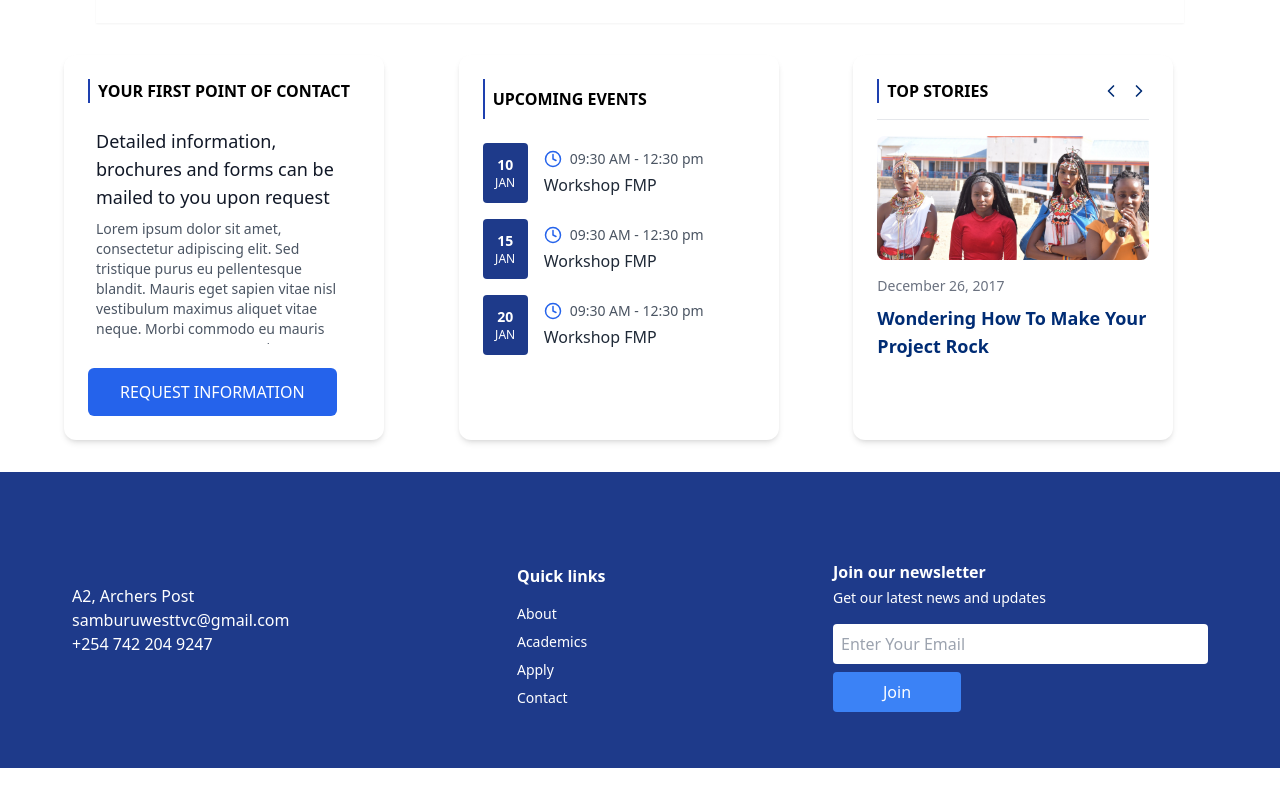
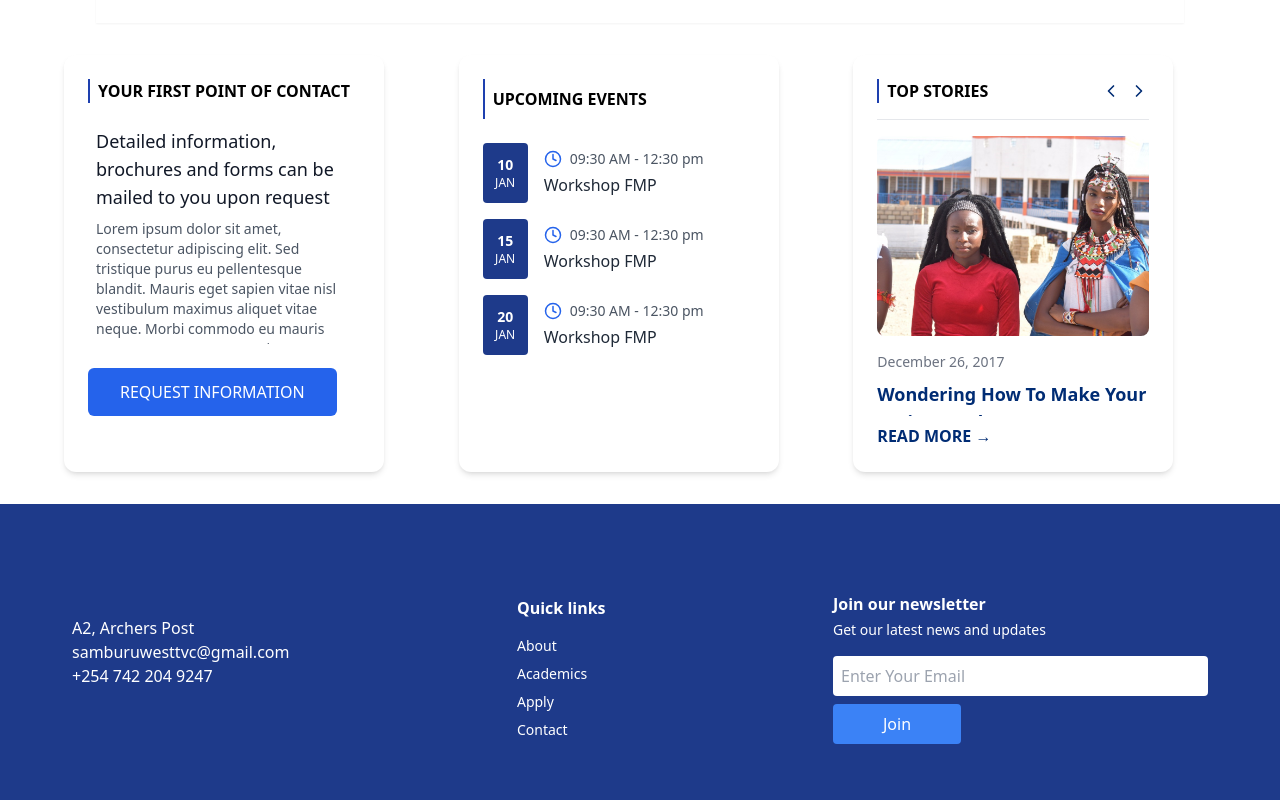
Before and after one commit to Raphael-pix/Samburu_west_TVC, a Next.js app in the folder website/: page / in a window 1280 px wide. Shown: the part 2218-3018 px from the top of the page. Before the commit the page ends 2986 px from the top, so only its background shows below. Built offline with nearby package versions, Linux system fonts and the light colour scheme.

Commit message:
fixing stories section

```diff
--- a/website/app/(home)/_components/info_section.tsx
+++ b/website/app/(home)/_components/info_section.tsx
@@ -94,16 +94,18 @@ const StoriesSection = () => {
     </div>
   </div>
 
-      <div className="relative  w-full h-full overflow-hidden">
+  {/* Carousel wrapper with fixed height */}
+  <div className="relative w-full h-[280px] overflow-hidden">
     {stories.map((story, index) => (
       <div
         key={story.id}
         className={cn(
-              "absolute inset-0",
+          "absolute inset-0 w-full h-full transition-opacity duration-500 ease-in-out",
           index === currentSlide ? "opacity-100" : "opacity-0"
         )}
       >
-            <div className="w-[350] h-[200] mb-4">
+        {/* Ensure image wrapper has a height */}
+        <div className="h-[200px] mb-4 lg:h-[180]">
           <Image
             src={story.imageUrl}
             alt="Top story"
@@ -124,6 +126,7 @@ const StoriesSection = () => {
     READ MORE →
   </Link>
 </div>
+
   );
 };
 
```
Lines whose indentation alone changed are shown as unchanged.
